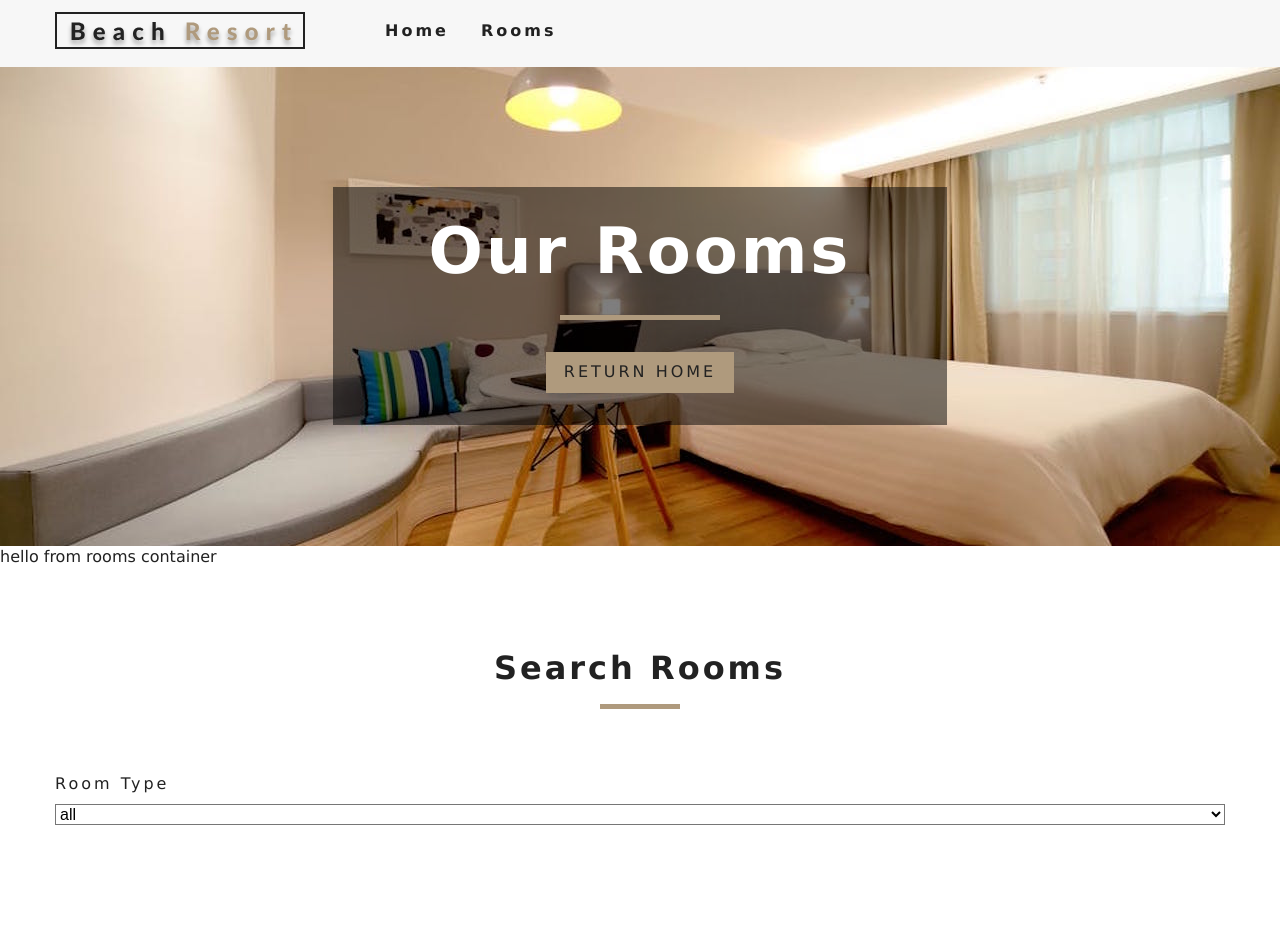
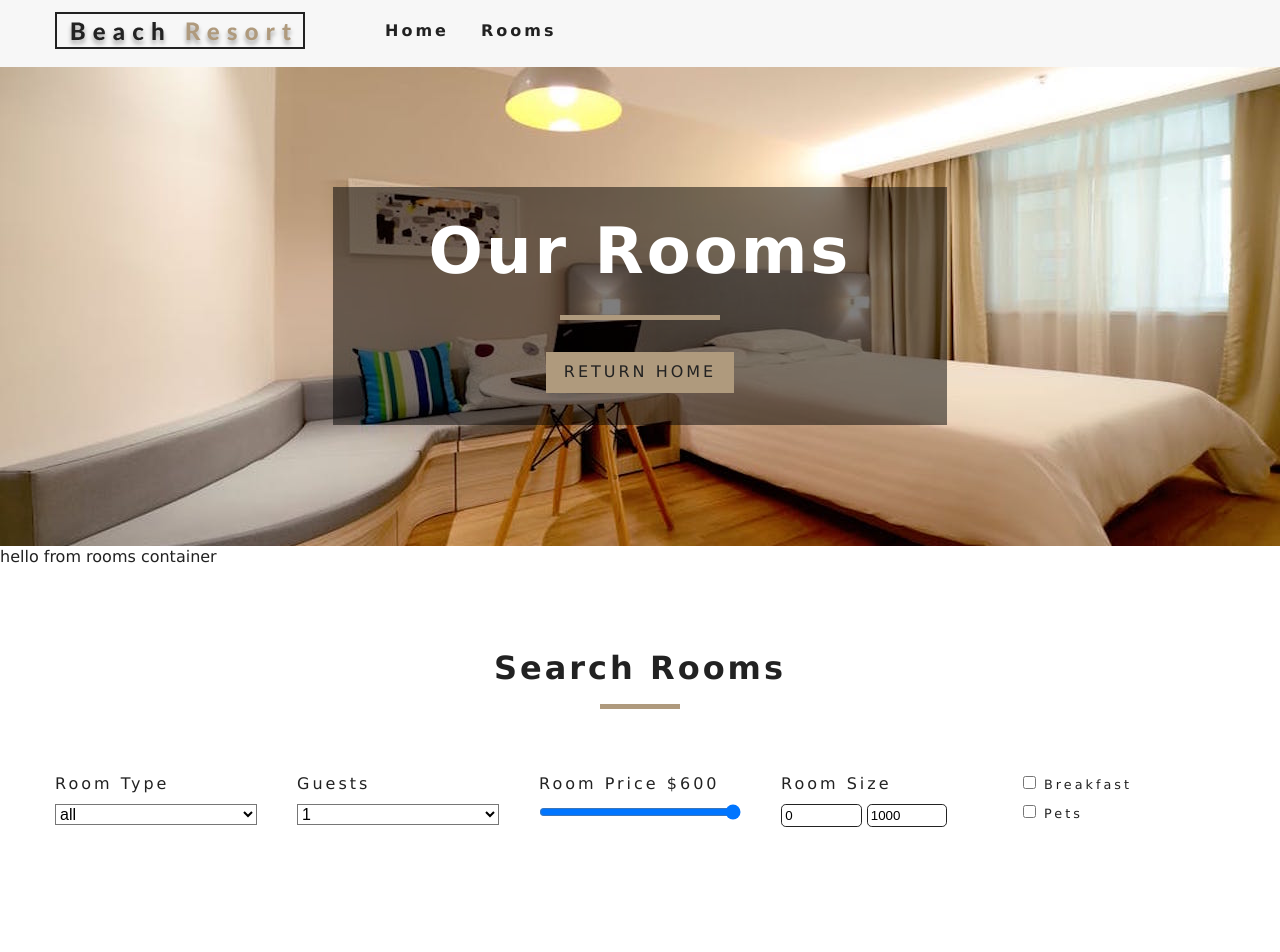
Before and after one commit to GabbyJ/island-resorts-cms, a React (Create React App) app: page /rooms in a window 1280 px wide. Shown: the top 952 px of the page. Built offline with nearby package versions, Linux system fonts and the light colour scheme.

Commit message:
Add filters for Guests, Price, Size, Extras

```diff
--- a/src/Components/RoomFilter.jsx
+++ b/src/Components/RoomFilter.jsx
@@ -14,6 +14,7 @@ export default function RoomFilter({rooms}){
         handleChange, type, capacity, price, minPrice, maxPrice, minSize, maxSize, breakfast, pets
     } = context;
 
+    //Room Type
     // get unique types
     let types = getUnique(rooms, "type");
     //add all
@@ -22,19 +23,66 @@ export default function RoomFilter({rooms}){
     types = types.map((item, index) => {
         return <option value={item} key={index}>{item}</option>
     })
+    //end Room Type
+
+    //Guests
+    let people = getUnique(rooms, "capacity");
+    people = people.map((item, index) =>{
+        return <option key={index} value={item}>{item}</option>
+    })
+    //end Guests
 
     return(
         <section className="filter-container">
             <Title title="search rooms"/>
             <form className="filter-form">
-                {/* select type */}
+                {/* Room Type */}
                 <div className="form-group">
                     <label htmlFor="type">room type</label>
                     <select name="type" id ="type" value={type} className="form-control" onChange={handleChange}>
                         {types}
                     </select>
                 </div>
-                {/* end of select type */}
+                {/* end of Room Type */}
+                {/* Guests */}
+                <div className="form-group">
+                    <label htmlFor="capacity">guests</label>
+                    <select name="capacity" id ="capacity" value={capacity} className="form-control" onChange={handleChange}>
+                        {people}
+                    </select>
+                </div>
+                {/* end of Guests */}
+                {/* Price */}
+                <div className="form-group">
+                    <label htmlFor = "price">
+                        room price ${price}
+                    </label>
+                    <input type="range" name="price" min={minPrice} max={maxPrice} id="price" value={price} onChange={handleChange} className="form-control"/>
+                </div>
+                {/* end Price */}
+                {/* Size */}
+                <div className="form-group">
+                    <label htmlFor="size">room size</label>
+                    <div className ="size-inputs">
+                        {/* <p>Min: </p> */}
+                        <input type="number" name="minSize" id="size" value={minSize} onChange={handleChange} className="size-input"/>
+                        {/* <p>Max: </p> */}
+                        <input type="number" name="maxSize" id="size" value={maxSize} onChange={handleChange} className="size-input"/>
+                    </div>
+                </div>
+                {/* end Size */}
+                {/* Extras */}
+                <div className="form-group">
+                    <div className="single-extra">
+                        <input type="checkbox" name="breakfast" id="breakfast" checked={breakfast} onChange={handleChange}/>
+                        <label htmlFor="breakfast">breakfast</label>
+                    </div>
+                    <div className="single-extra">
+                        <input type="checkbox" name="pets" id="pets" checked={pets} onChange={handleChange}/>
+                        <label htmlFor="pets">pets</label>
+                    </div>
+                </div>
+                {/* end Extras */}
             </form>
         </section>
     )
--- a/src/Context.jsx
+++ b/src/Context.jsx
@@ -59,7 +59,7 @@ class RoomProvider extends Component{
     handleChange = event => {
         // Since checkbox is needed, we use this code
         const target = event.target
-        const value = event.type === "checkbox" ? target.checked : target.value
+        const value = target.type === "checkbox" ? target.checked : target.value
         const name = event.target.name;
         this.setState({
             [name]:value
@@ -77,11 +77,40 @@ class RoomProvider extends Component{
             rooms, type, capacity, price, minSize, maxSize, breakfast, pets
         } = this.state
 
+        //all the rooms
         let tempRooms = [...rooms];
+
+        //transform value
+        capacity = parseInt(capacity)
+        price = parseInt(price)
+
+        //filter by room type
         if (type !== "all"){
             tempRooms = tempRooms.filter(room => room.type === type)
         }
 
+        //filter by capacity
+        if(capacity !== 1){
+            tempRooms = tempRooms.filter(room => room.capacity >= capacity)
+        }
+
+        //filter by price
+        tempRooms = tempRooms.filter(room => room.price <= price)
+
+        //filter by size
+        tempRooms = tempRooms.filter(room => room.size >= minSize && room.size <= maxSize)
+
+        //filter by breakfast
+        if (breakfast){
+            tempRooms = tempRooms.filter(room => room.breakfast === true)
+        }
+
+        //filter by pets
+        if (pets){
+            tempRooms = tempRooms.filter(room => room.pets === true)
+        }
+
+        //change state
         this.setState({
             sortedRooms:tempRooms
         })
```
